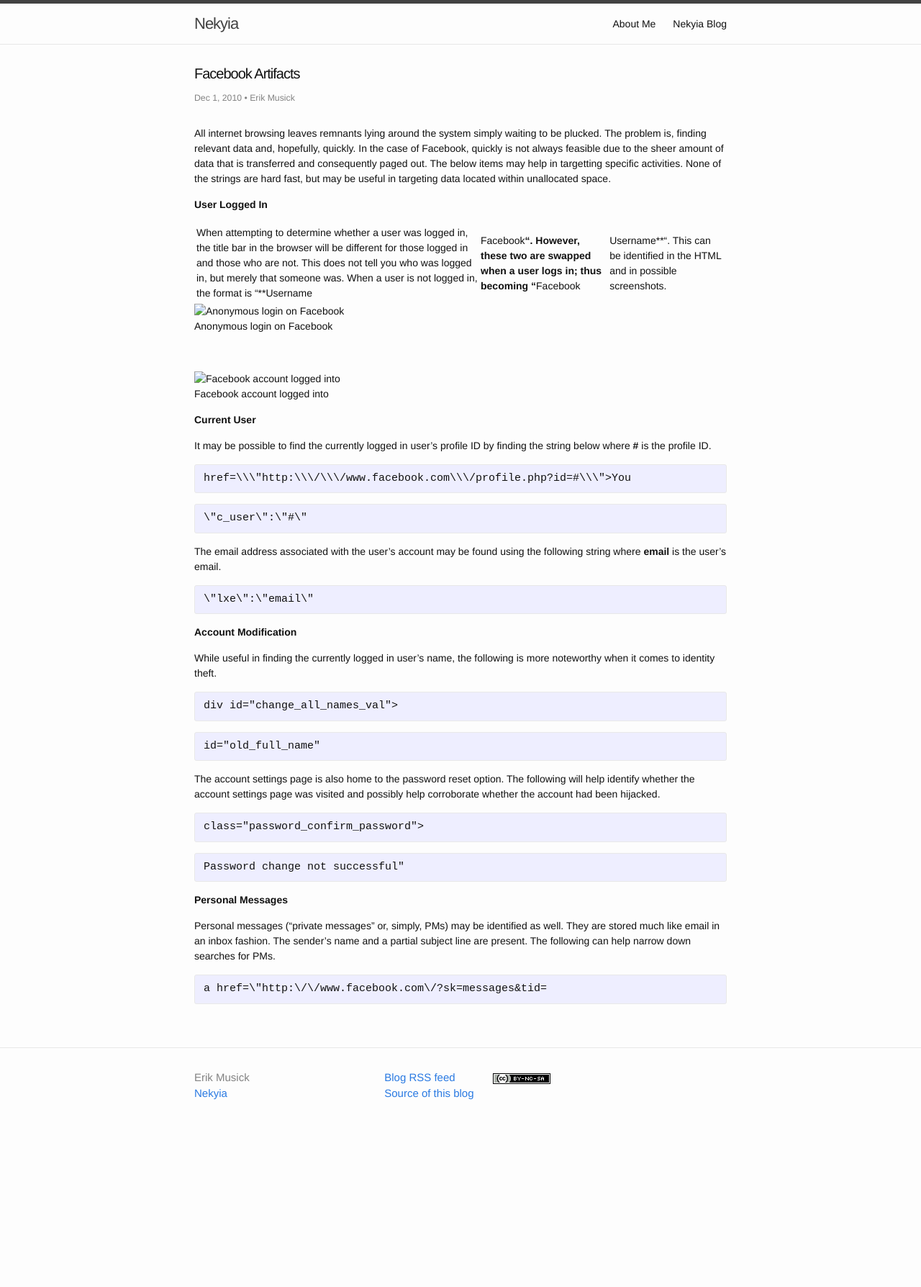
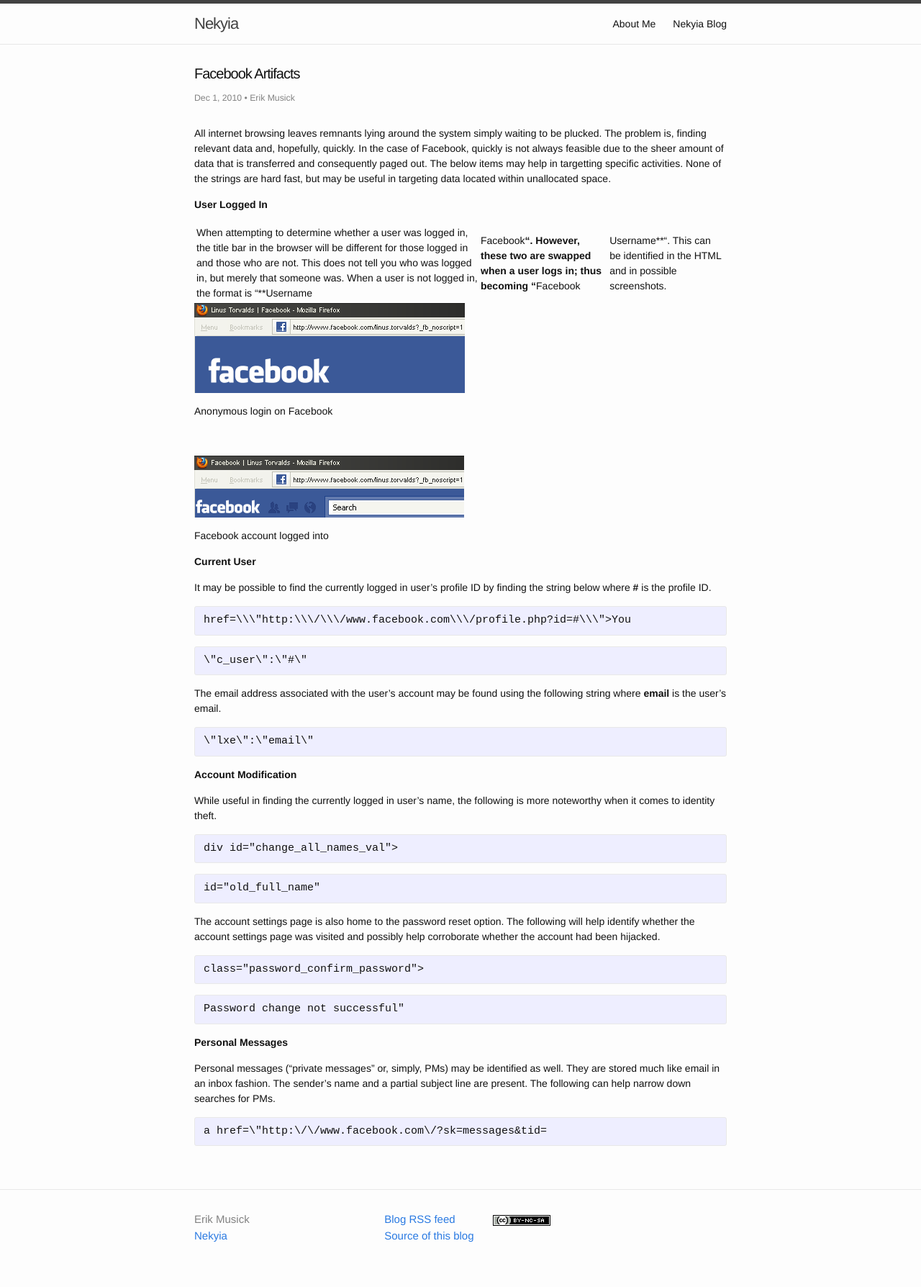
Before and after one commit to emusick/emusick.github.io, a Jekyll site: the page built from _posts/2010-12-01-facebook-artifacts.md, in a window 1280 px wide. Shown: the whole page at 72% size. Built offline with Jekyll 4.4.1, drawn with Linux system fonts in a browser that asks for light colours; before the commit the page ends 1591 px from its top, so only the background shows below that.

Commit message:
Update 2010-12-01-facebook-artifacts.md
Updated image links

```diff
--- a/_posts/2010-12-01-facebook-artifacts.md
+++ b/_posts/2010-12-01-facebook-artifacts.md
@@ -17,23 +17,15 @@
 
 When attempting to determine whether a user was logged in, the title bar in the browser will be different for those logged in and those who are not. This does not tell you who was logged in, but merely that someone was. When a user is not logged in, the format is &#8220;**Username | Facebook**&#8220;. However, these two are swapped when a user logs in; thus becoming &#8220;**Facebook | Username**&#8220;. This can be identified in the HTML and in possible screenshots.
 
-<div style="width: 386px" class="wp-caption alignnone">
-  <img title="Anonymous login on Facebook" src="/content/img/Facebook_anonymous.png" alt="Anonymous login on Facebook" width="376" height="125" />
+<img title="Anonymous login on Facebook" src="/resources/Facebook_anonymous.png" alt="Anonymous login on Facebook" />
 
-  <p class="wp-caption-text">
-    Anonymous login on Facebook
-  </p>
-</div>
+Anonymous login on Facebook
 
 &nbsp;
 
-<div style="width: 385px" class="wp-caption alignnone">
-  <img title="Facebook account logged into" src="/content/img/Facebook_logged_in.png" alt="Facebook account logged into" width="375" height="86" />
+<img title="Facebook account logged into" src="/resources/Facebook_logged_in.png" alt="Facebook account logged into" />
 
-  <p class="wp-caption-text">
-    Facebook account logged into
-  </p>
-</div>
+Facebook account logged into
 
 **Current User**
 
```
